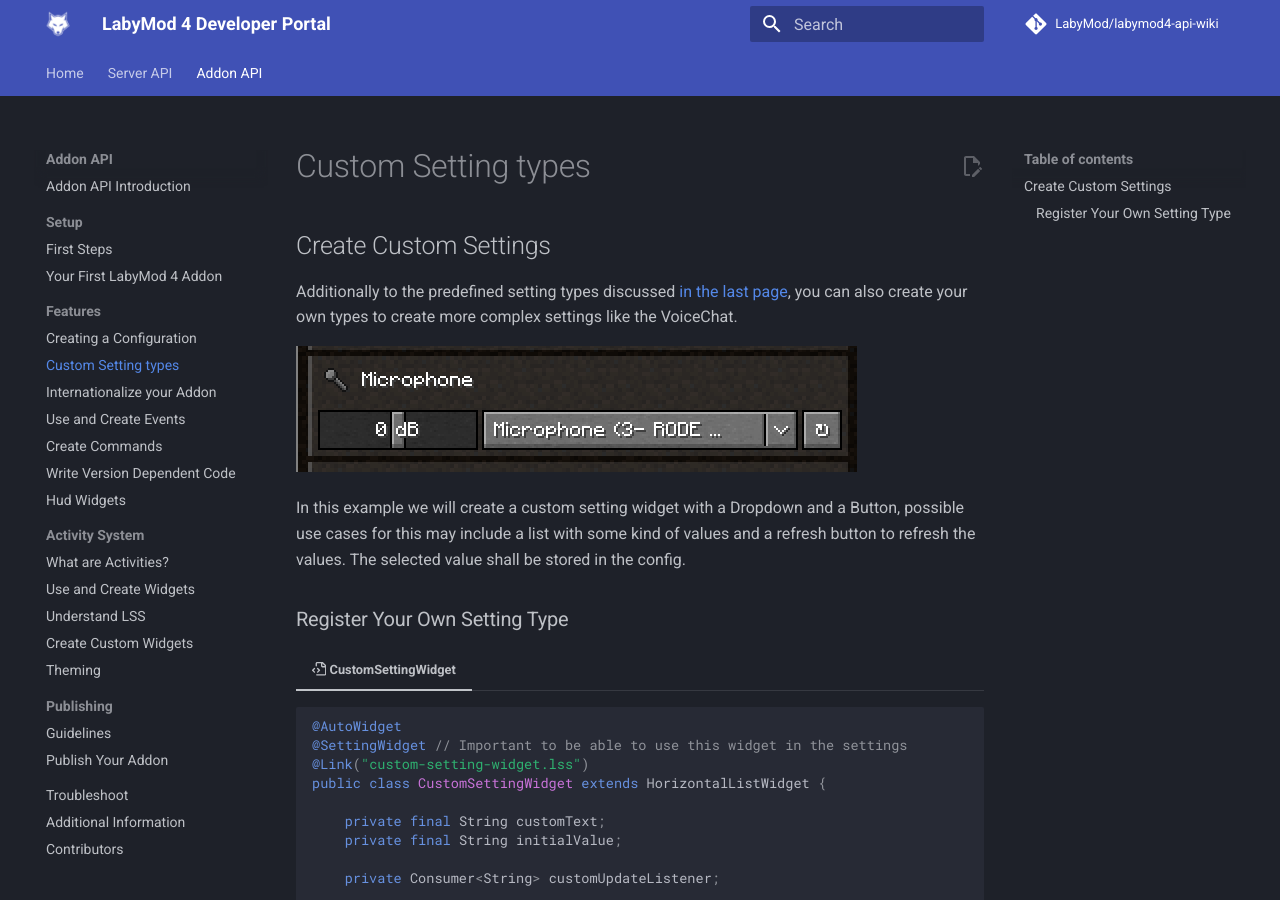
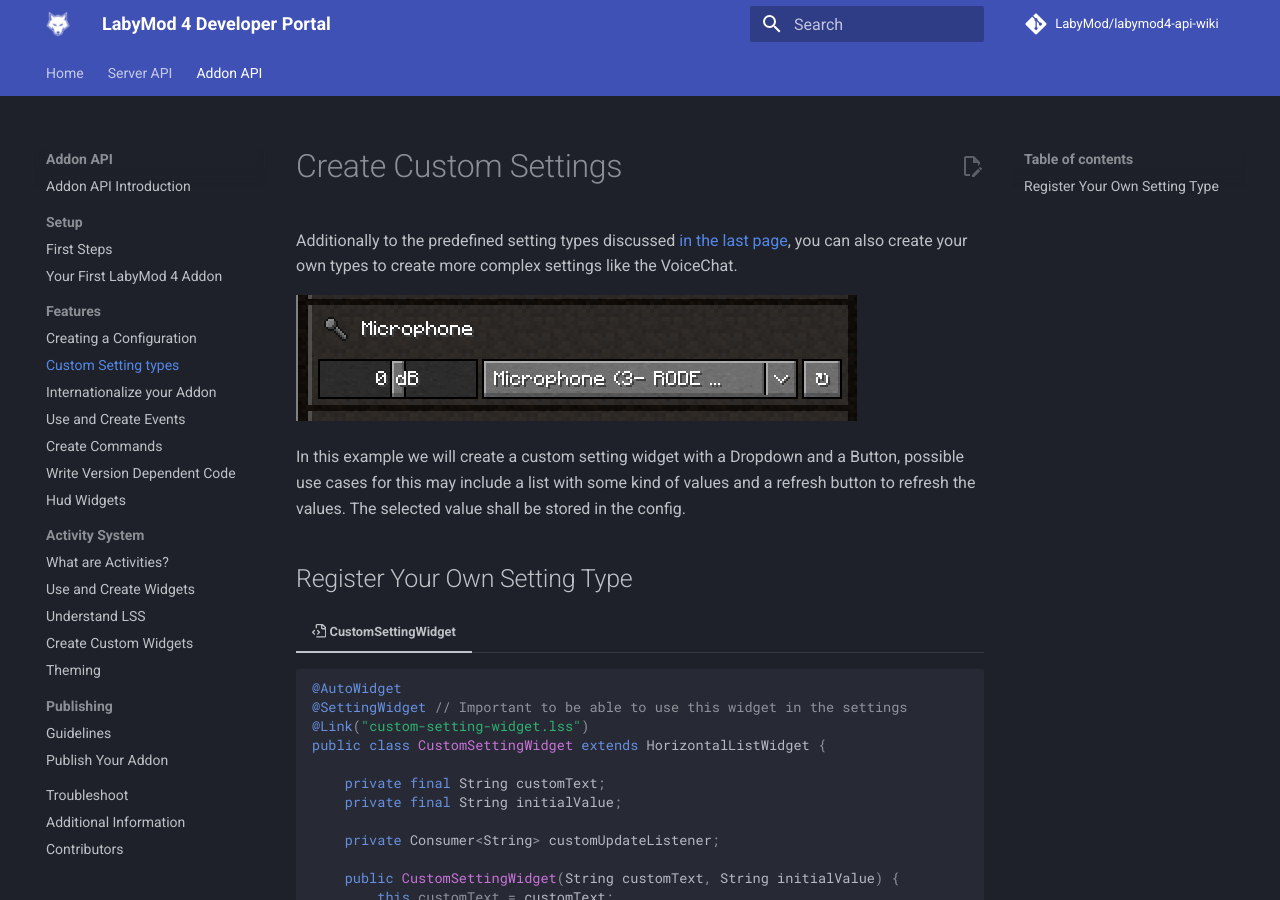
Before and after one commit to LabyMod/labymod4-api-wiki, an MkDocs documentation site: the page built from docs/pages/addon/features/custom-settings.md, in a window 1280 px wide and 900 px high. Built offline with MkDocs 1.6.1 and Material for MkDocs 9.7.7, drawn with Linux system fonts in a browser that asks for light colours; comment, search, counter and statistics services are not loaded.

Commit message:
Change header format

````diff
--- a/docs/pages/addon/features/custom-settings.md
+++ b/docs/pages/addon/features/custom-settings.md
@@ -1,4 +1,4 @@
-## Create Custom Settings
+# Create Custom Settings
 
 Additionally to the predefined setting types discussed [in the last page](/pages/addon/features/config), you can also
 create your own types to create more complex settings like the VoiceChat.
@@ -9,7 +9,7 @@
 include a list with some kind of values and a refresh button to refresh the values. The selected value shall be
 stored in the config.
 
-### Register Your Own Setting Type
+## Register Your Own Setting Type
 
 === ":octicons-file-code-16: CustomSettingWidget"
 ```java
````
